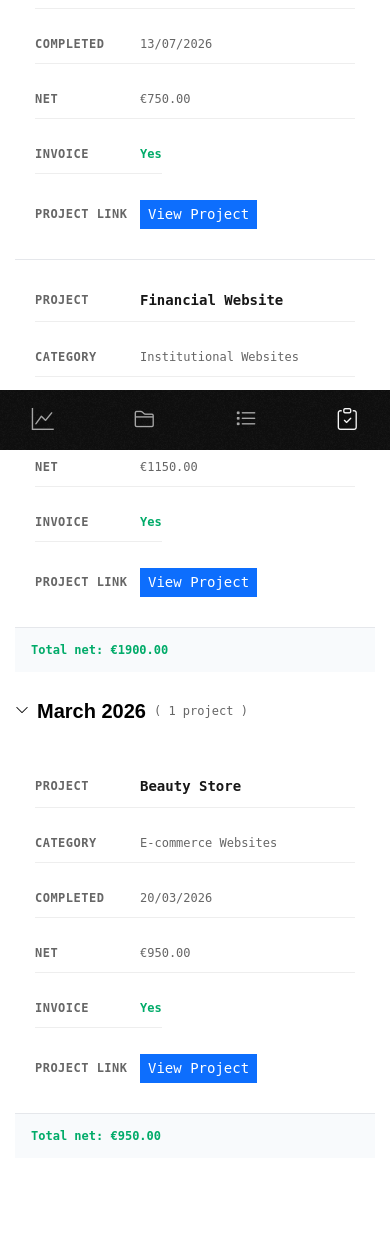
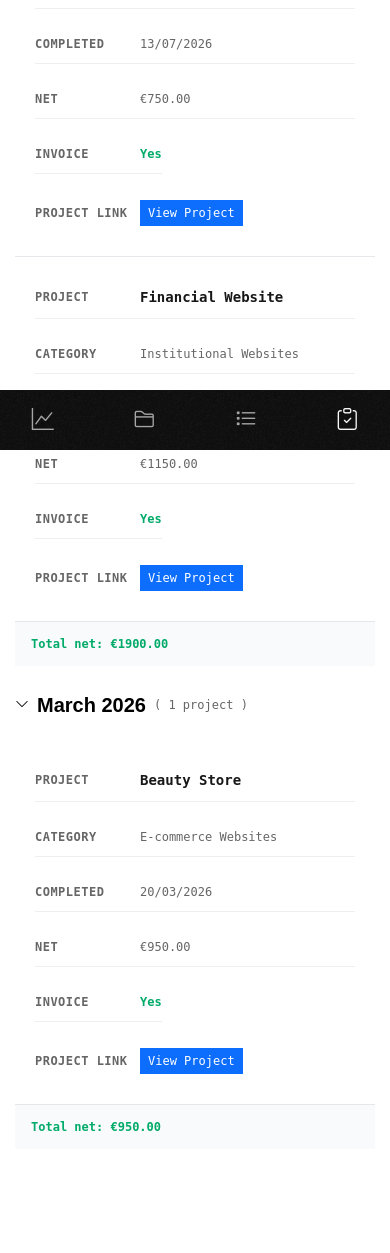
Before and after one commit to williamcarvalhodev/project-management-flask, a Flask app: page /completed_projects in a window 390 px wide. Shown: the part 394-1647 px from the top of the page. After the commit the page ends 1525 px from the top, so only its background shows below. Run offline with Flask 3, Linux system fonts and the light colour scheme.

Commit message:
fix aligning responsive project details

```diff
--- a/static/css/style.css
+++ b/static/css/style.css
@@ -515,6 +515,12 @@ aside nav a.active {
     font-size: 10.5px;
 }
 
+
+/* Completed projects Page */
+.project-link-button {
+   font-size: 10.5px;
+}
+
 /* Large Mobile navigation */
 @media (max-width: 767px) {
 
@@ -594,4 +600,8 @@ aside nav a.active {
     .complete-project-button {
         font-size: 12px;
     }
+
+    .project-link-button {
+        font-size: 12px;
+    }
 }
--- a/templates/completed_projects.html
+++ b/templates/completed_projects.html
@@ -43,9 +43,9 @@
                             <div class="col-xl-3">Project</div>
                             <div class="col-xl-3">Category</div>
                             <div class="col-xl-2">Completed</div>
-                            <div class="col-xl-1">Price</div>
-                            <div class="col-xl-1 text-center">Invoice</div>
-                            <div class="col-xl-2 text-center">Project Link</div>
+                            <div class="col-xl-1">Net</div>
+                            <div class="col-xl-1 text-start text-xl-center">Invoice</div>
+                            <div class="col-xl-2 text-start text-xl-center">Project Link</div>
                         </div>
                     </div>
 
@@ -84,7 +84,7 @@
                             </div>
 
                             <!-- Invoice -->
-                            <div class="col-12 col-xl-1 d-flex justify-content-start justify-content-md-center">
+                            <div class="col-12 col-xl-1 d-flex justify-content-start justify-content-xl-center">
                                 <div class="project-cell" data-label="Invoice">
                                     {% if item.project.invoice_required %}
                                         <span class="invoice-yes">Yes</span>
@@ -95,12 +95,12 @@
                             </div>
 
                             <!-- Project link -->
-                            <div class="col-12 col-xl-2 d-flex justify-content-start justify-content-md-center">
+                            <div class="col-12 col-xl-2 d-flex justify-content-start justify-content-xl-center">
                                 <div class="project-cell" data-label="Project Link">
                                     {% if item.project.project_link %}
                                         <a href="{{ item.project.project_link }}"
                                             target="_blank" rel="noopener noreferrer"
-                                            class="btn btn-sm btn-primary border-0 rounded-0">
+                                            class="project-link-button btn btn-sm btn-primary border-0 rounded-0">
                                             View Project
                                         </a>
                                     {% else %}
```
